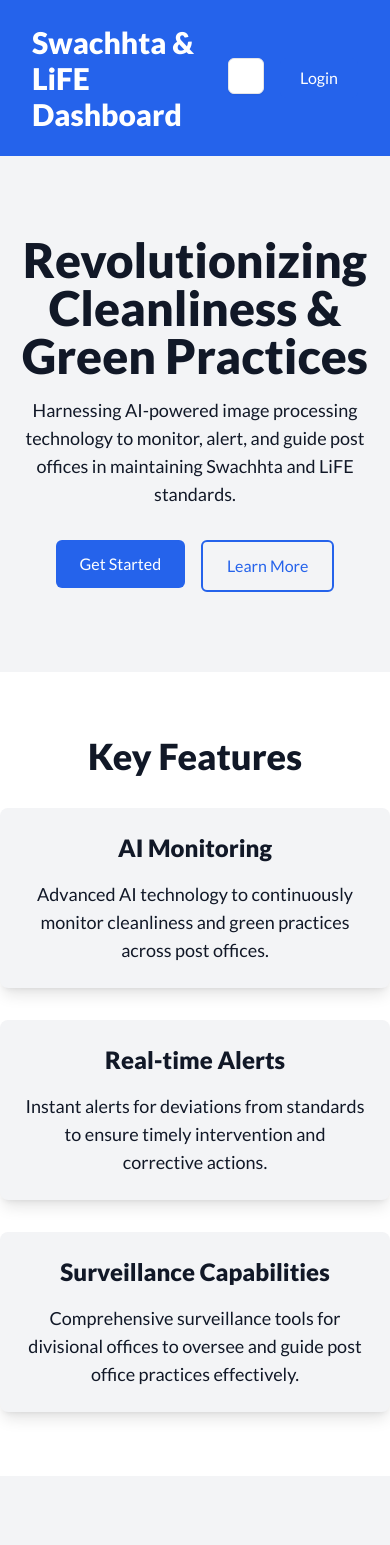
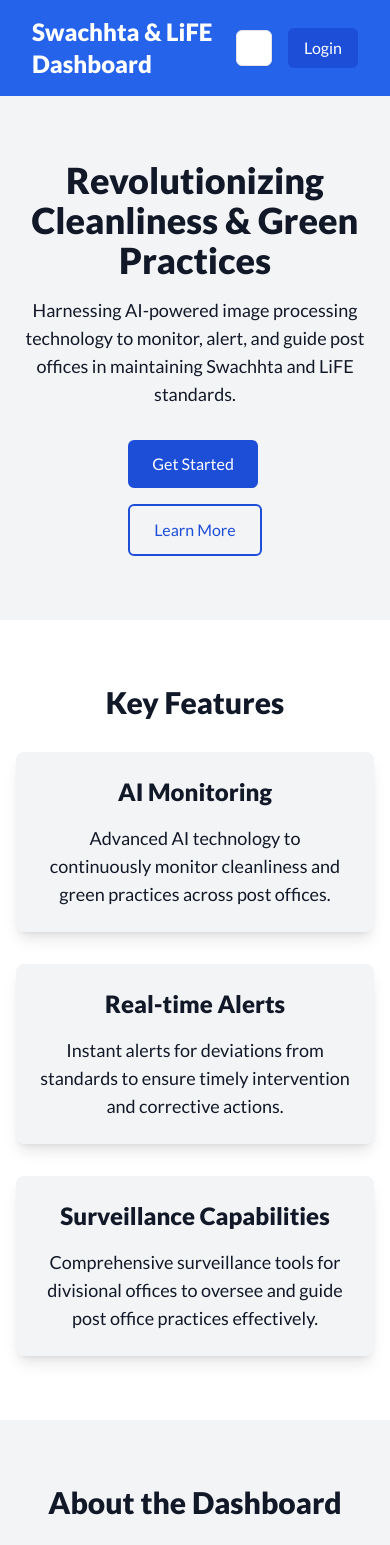
Before and after one commit to AyushKatre05/Swachhta---LiFE-Dashboard, a Next.js app: page / in a window 390 px wide. Shown: the top 1545 px of the page. Built offline with nearby package versions, Linux system fonts and the light colour scheme.

Commit message:
minor code changes ignore it

```diff
--- a/src/app/api/auth/[...nextauth]/options.js
+++ b/src/app/api/auth/[...nextauth]/options.js
@@ -1,6 +1,5 @@
 import { connect } from "@/database/mongo.config";
 import CredentialsProvider from "next-auth/providers/credentials";
-import GithubProvider from "next-auth/providers/github";
 import GoogleProvider from "next-auth/providers/google";
 import { User as UserModel } from "@/models/User";
 
--- a/src/app/page.js
+++ b/src/app/page.js
@@ -3,24 +3,25 @@ import React from 'react';
 import { motion } from 'framer-motion';
 import Link from 'next/link';
 import { ModeToggle } from '@/components/ui/modeToggle';
-import CursorTrail from '@/components/CursorTrail'; // Ensure the path is correct
+import CursorTrail from '@/components/CursorTrail';
 
 export default function LandingPage() {
   return (
     <div className="relative min-h-screen flex flex-col bg-gradient-to-b from-blue-50 to-green-50 dark:from-gray-900 dark:to-black text-gray-900 dark:text-gray-100 overflow-hidden">
       {/* Cursor Trail */}
+      {/* Uncomment if using CursorTrail */}
       {/* <CursorTrail color="hsla(200, 100%, 50%, 0.7)" /> */}
 
       {/* Header Section */}
-      <header className="w-full flex justify-between items-center px-8 py-6 bg-blue-600 dark:bg-gray-900 text-white">
-        <h1 className="text-3xl font-bold">Swachhta & LiFE Dashboard</h1>
-        <div className="flex space-x-4">
+      <header className="w-full flex justify-between items-center px-8 py-4 bg-blue-600 dark:bg-gray-900 text-white shadow-md">
+        <h1 className="text-2xl font-bold sm:text-3xl">Swachhta & LiFE Dashboard</h1>
+        <div className="flex items-center space-x-4">
           <ModeToggle />
-          <Link href={'/login'}>
+          <Link href="/login">
             <motion.button
               whileHover={{ scale: 1.05 }}
               whileTap={{ scale: 0.95 }}
-              className="px-5 py-2 bg-blue-600 text-white rounded-md hover:bg-blue-700 transition"
+              className="px-4 py-2 bg-blue-700 dark:bg-blue-500 text-white rounded-md hover:bg-blue-800 dark:hover:bg-blue-600 transition"
             >
               Login
             </motion.button>
@@ -29,43 +30,43 @@ export default function LandingPage() {
       </header>
 
       {/* Hero Section */}
-      <section className="w-full flex flex-col items-center justify-center bg-gray-100 dark:bg-gray-900 py-20">
+      <section className="w-full flex flex-col items-center justify-center bg-gray-100 dark:bg-gray-900 py-16 px-6">
         <motion.h1
-          className="text-5xl font-extrabold text-center"
-          initial={{ opacity: 0, y: 50 }}
+          className="text-4xl font-extrabold text-center sm:text-5xl"
+          initial={{ opacity: 0, y: 30 }}
           animate={{ opacity: 1, y: 0 }}
           transition={{ duration: 1.2 }}
         >
           Revolutionizing Cleanliness & Green Practices
         </motion.h1>
         <motion.p
-          className="text-lg mt-4 text-center max-w-2xl"
-          initial={{ opacity: 0, y: 30 }}
+          className="text-lg mt-4 text-center max-w-3xl"
+          initial={{ opacity: 0, y: 20 }}
           animate={{ opacity: 1, y: 0 }}
           transition={{ duration: 1.4 }}
         >
           Harnessing AI-powered image processing technology to monitor, alert, and guide post offices in maintaining Swachhta and LiFE standards.
         </motion.p>
         <motion.div
-          className="mt-8 flex space-x-4"
+          className="mt-8 flex flex-col gap-4 sm:flex-row sm:gap-6"
           initial={{ opacity: 0, y: 50 }}
           animate={{ opacity: 1, y: 0 }}
           transition={{ duration: 1.6 }}
         >
-          <Link href={'/register'}>
+          <Link href="/register">
             <motion.button
               whileHover={{ scale: 1.05 }}
               whileTap={{ scale: 0.95 }}
-              className="px-6 py-3 bg-blue-600 text-white rounded-md hover:bg-blue-700 transition"
+              className="px-6 py-3 bg-blue-700 text-white rounded-md hover:bg-blue-800 transition"
             >
               Get Started
             </motion.button>
           </Link>
-          <Link href={'/'}>
+          <Link href="/">
             <motion.button
               whileHover={{ scale: 1.05 }}
               whileTap={{ scale: 0.95 }}
-              className="px-6 py-3 bg-transparent border-2 border-blue-600 text-blue-600 rounded-md hover:bg-blue-600 hover:text-white transition"
+              className="px-6 py-3 bg-transparent border-2 border-blue-700 text-blue-700 rounded-md hover:bg-blue-700 hover:text-white transition"
             >
               Learn More
             </motion.button>
@@ -76,40 +77,29 @@ export default function LandingPage() {
       {/* Features Section */}
       <section className="py-16 bg-white dark:bg-gray-800 text-center">
         <motion.div
-          className="max-w-4xl mx-auto"
+          className="max-w-5xl mx-auto px-4"
           initial={{ opacity: 0, y: 50 }}
           animate={{ opacity: 1, y: 0 }}
           transition={{ duration: 1.2 }}
         >
-          <h2 className="text-4xl font-bold mb-8">Key Features</h2>
+          <h2 className="text-3xl font-bold mb-8 sm:text-4xl">Key Features</h2>
           <div className="flex flex-wrap justify-center gap-8">
+            {[
+              { title: 'AI Monitoring', description: 'Advanced AI technology to continuously monitor cleanliness and green practices across post offices.' },
+              { title: 'Real-time Alerts', description: 'Instant alerts for deviations from standards to ensure timely intervention and corrective actions.' },
+              { title: 'Surveillance Capabilities', description: 'Comprehensive surveillance tools for divisional offices to oversee and guide post office practices effectively.' }
+            ].map((feature, index) => (
               <motion.div
+                key={index}
                 className="w-full md:w-1/3 p-6 bg-gray-100 dark:bg-gray-700 rounded-lg shadow-lg"
-              initial={{ opacity: 0, scale: 0.9 }}
+                initial={{ opacity: 0, scale: 0.95 }}
                 whileInView={{ opacity: 1, scale: 1 }}
                 transition={{ duration: 0.8 }}
               >
-              <h3 className="text-2xl font-semibold mb-4">AI Monitoring</h3>
-              <p className="text-lg">Advanced AI technology to continuously monitor cleanliness and green practices across post offices.</p>
+                <h3 className="text-2xl font-semibold mb-4">{feature.title}</h3>
+                <p className="text-lg">{feature.description}</p>
               </motion.div>
-            <motion.div
-              className="w-full md:w-1/3 p-6 bg-gray-100 dark:bg-gray-700 rounded-lg shadow-lg"
-              initial={{ opacity: 0, scale: 0.9 }}
-              whileInView={{ opacity: 1, scale: 1 }}
-              transition={{ duration: 0.8 }}
-            >
-              <h3 className="text-2xl font-semibold mb-4">Real-time Alerts</h3>
-              <p className="text-lg">Instant alerts for deviations from standards to ensure timely intervention and corrective actions.</p>
-            </motion.div>
-            <motion.div
-              className="w-full md:w-1/3 p-6 bg-gray-100 dark:bg-gray-700 rounded-lg shadow-lg"
-              initial={{ opacity: 0, scale: 0.9 }}
-              whileInView={{ opacity: 1, scale: 1 }}
-              transition={{ duration: 0.8 }}
-            >
-              <h3 className="text-2xl font-semibold mb-4">Surveillance Capabilities</h3>
-              <p className="text-lg">Comprehensive surveillance tools for divisional offices to oversee and guide post office practices effectively.</p>
-            </motion.div>
+            ))}
           </div>
         </motion.div>
       </section>
@@ -117,12 +107,12 @@ export default function LandingPage() {
       {/* About Section */}
       <section className="py-16 bg-gray-100 dark:bg-gray-900 text-center">
         <motion.div
-          className="max-w-4xl mx-auto"
+          className="max-w-4xl mx-auto px-4"
           initial={{ opacity: 0, y: 50 }}
           animate={{ opacity: 1, y: 0 }}
           transition={{ duration: 1.2 }}
         >
-          <h2 className="text-4xl font-bold mb-8">About the Dashboard</h2>
+          <h2 className="text-3xl font-bold mb-8 sm:text-4xl">About the Dashboard</h2>
           <p className="text-lg leading-relaxed">
             The Swachhta & LiFE Dashboard is a state-of-the-art platform designed to uphold the highest standards of cleanliness and green practices in post offices. By leveraging AI technology, it ensures effective real-time monitoring and management, generating alerts for any deviations to ensure that corrective measures are implemented promptly, thus maintaining an optimal environment across all facilities.
           </p>
@@ -132,20 +122,20 @@ export default function LandingPage() {
       {/* Contact Section */}
       <section className="py-16 bg-white dark:bg-gray-800 text-center">
         <motion.div
-          className="max-w-4xl mx-auto"
+          className="max-w-4xl mx-auto px-4"
           initial={{ opacity: 0, y: 50 }}
           animate={{ opacity: 1, y: 0 }}
           transition={{ duration: 1.2 }}
         >
-          <h2 className="text-4xl font-bold mb-8">Contact Us</h2>
+          <h2 className="text-3xl font-bold mb-8 sm:text-4xl">Contact Us</h2>
           <p className="text-lg mb-4">
             Have questions or need more information? Feel free to reach out to us.
           </p>
-          <Link href={'/contact'}>
+          <Link href="/contact">
             <motion.button
               whileHover={{ scale: 1.05 }}
               whileTap={{ scale: 0.95 }}
-              className="px-6 py-3 bg-blue-600 text-white rounded-md hover:bg-blue-700 transition"
+              className="px-6 py-3 bg-blue-700 text-white rounded-md hover:bg-blue-800 transition"
             >
               Contact Support
             </motion.button>
```
Lines whose indentation alone changed are shown as unchanged.
